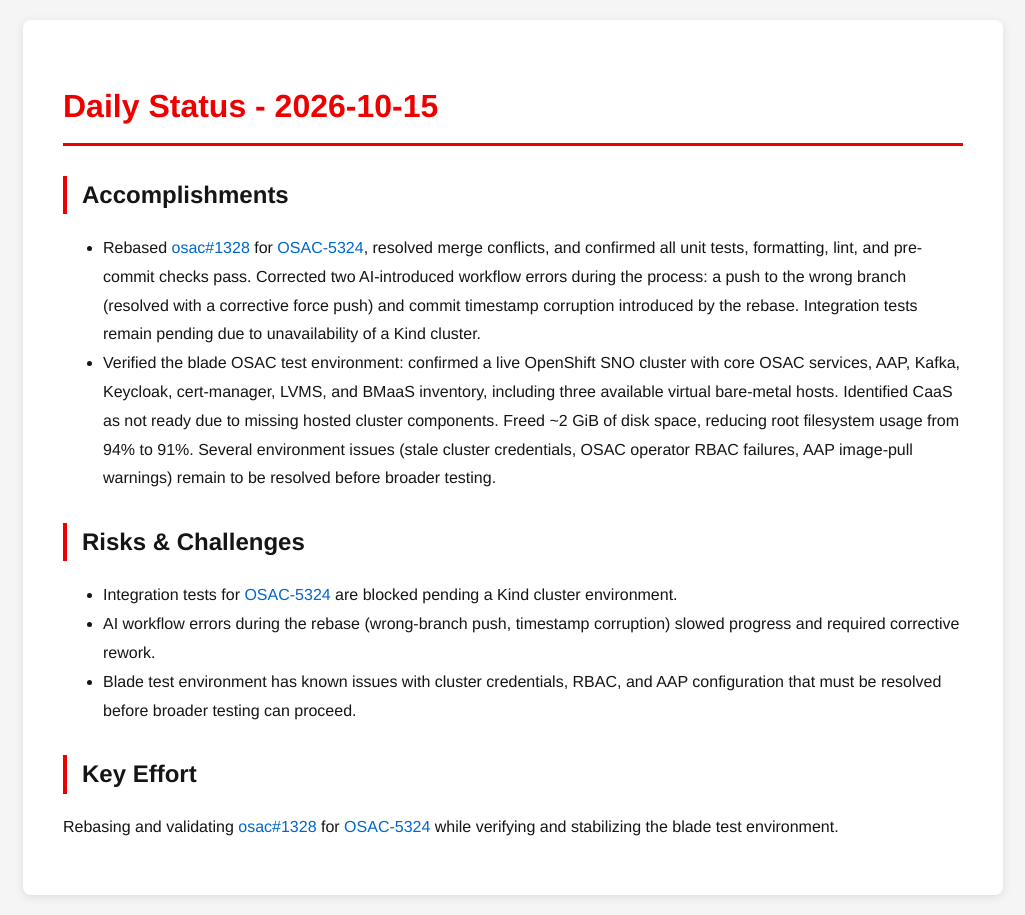
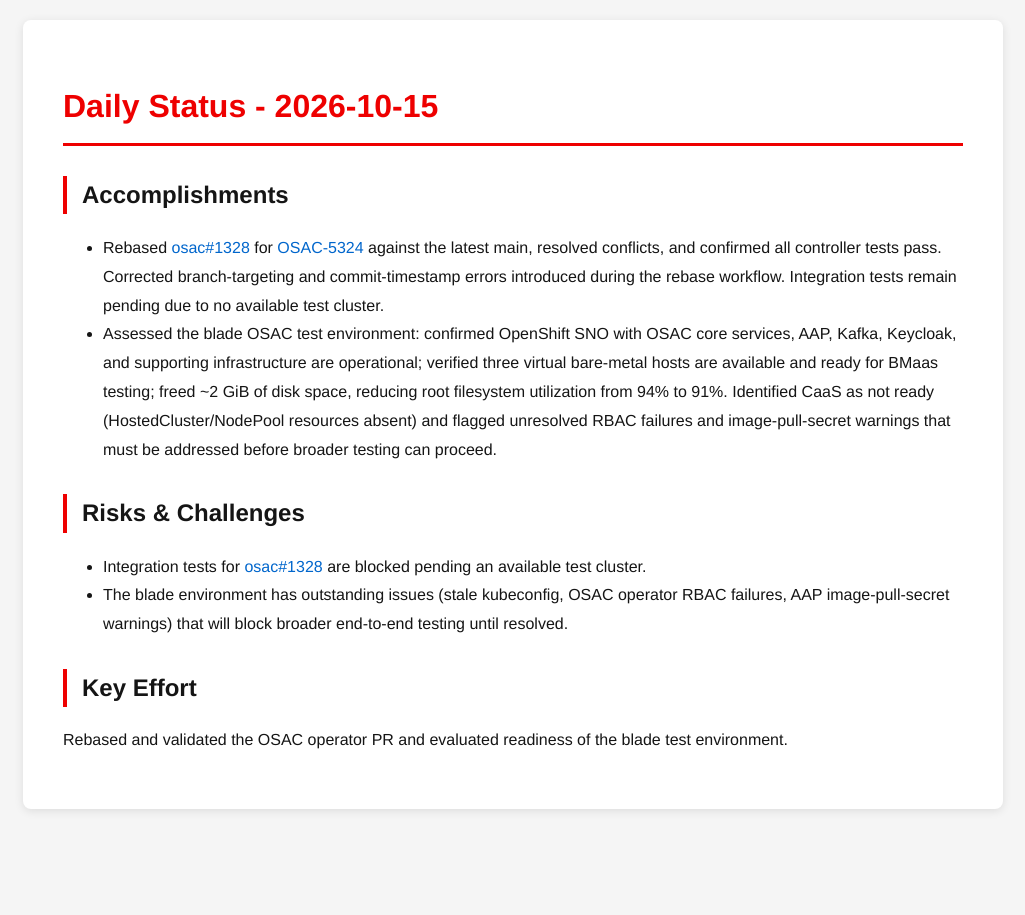
Before and after one commit to tzvatot/daily-status, a Jekyll site: the page built from 2026-10-15.md, in a window 1280 px wide. Shown: the whole page, without its empty margins (127-1152 px from the left). Built offline with Jekyll 4.4.1, drawn with Linux system fonts in a browser that asks for light colours.

Commit message:
Daily status update - 2026-10-15

```diff
--- a/2026-10-15.md
+++ b/2026-10-15.md
@@ -7,13 +7,12 @@
 # Daily Status - 2026-10-15
 
 ## Accomplishments
-- Rebased [osac#1328](https://github.com/osac-project/osac/pull/1328) for [OSAC-5324](https://redhat.atlassian.net/browse/OSAC-5324), resolved merge conflicts, and confirmed all unit tests, formatting, lint, and pre-commit checks pass. Corrected two AI-introduced workflow errors during the process: a push to the wrong branch (resolved with a corrective force push) and commit timestamp corruption introduced by the rebase. Integration tests remain pending due to unavailability of a Kind cluster.
-- Verified the blade OSAC test environment: confirmed a live OpenShift SNO cluster with core OSAC services, AAP, Kafka, Keycloak, cert-manager, LVMS, and BMaaS inventory, including three available virtual bare-metal hosts. Identified CaaS as not ready due to missing hosted cluster components. Freed ~2 GiB of disk space, reducing root filesystem usage from 94% to 91%. Several environment issues (stale cluster credentials, OSAC operator RBAC failures, AAP image-pull warnings) remain to be resolved before broader testing.
+- Rebased [osac#1328](https://github.com/osac-project/osac/pull/1328) for [OSAC-5324](https://redhat.atlassian.net/browse/OSAC-5324) against the latest main, resolved conflicts, and confirmed all controller tests pass. Corrected branch-targeting and commit-timestamp errors introduced during the rebase workflow. Integration tests remain pending due to no available test cluster.
+- Assessed the blade OSAC test environment: confirmed OpenShift SNO with OSAC core services, AAP, Kafka, Keycloak, and supporting infrastructure are operational; verified three virtual bare-metal hosts are available and ready for BMaas testing; freed ~2 GiB of disk space, reducing root filesystem utilization from 94% to 91%. Identified CaaS as not ready (HostedCluster/NodePool resources absent) and flagged unresolved RBAC failures and image-pull-secret warnings that must be addressed before broader testing can proceed.
 
 ## Risks & Challenges
-- Integration tests for [OSAC-5324](https://redhat.atlassian.net/browse/OSAC-5324) are blocked pending a Kind cluster environment.
-- AI workflow errors during the rebase (wrong-branch push, timestamp corruption) slowed progress and required corrective rework.
-- Blade test environment has known issues with cluster credentials, RBAC, and AAP configuration that must be resolved before broader testing can proceed.
+- Integration tests for [osac#1328](https://github.com/osac-project/osac/pull/1328) are blocked pending an available test cluster.
+- The blade environment has outstanding issues (stale kubeconfig, OSAC operator RBAC failures, AAP image-pull-secret warnings) that will block broader end-to-end testing until resolved.
 
 ## Key Effort
-Rebasing and validating [osac#1328](https://github.com/osac-project/osac/pull/1328) for [OSAC-5324](https://redhat.atlassian.net/browse/OSAC-5324) while verifying and stabilizing the blade test environment.
+Rebased and validated the OSAC operator PR and evaluated readiness of the blade test environment.
```
